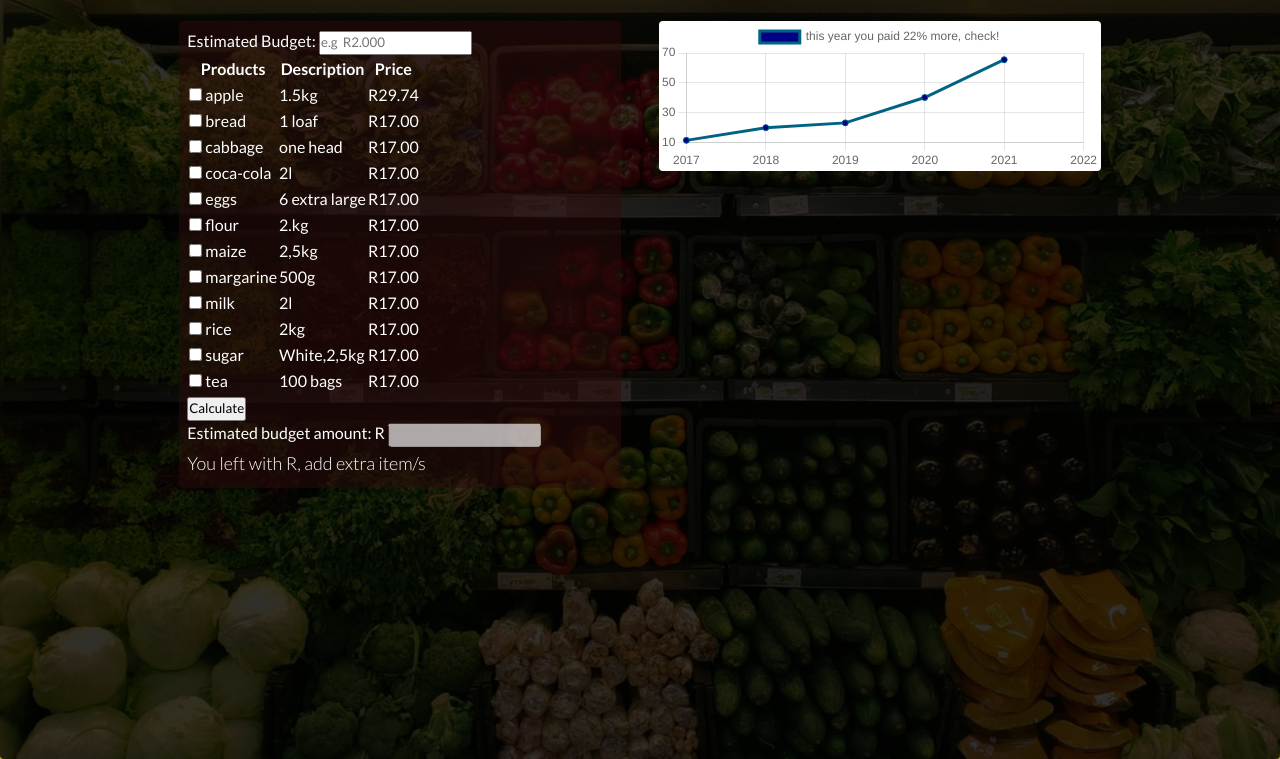
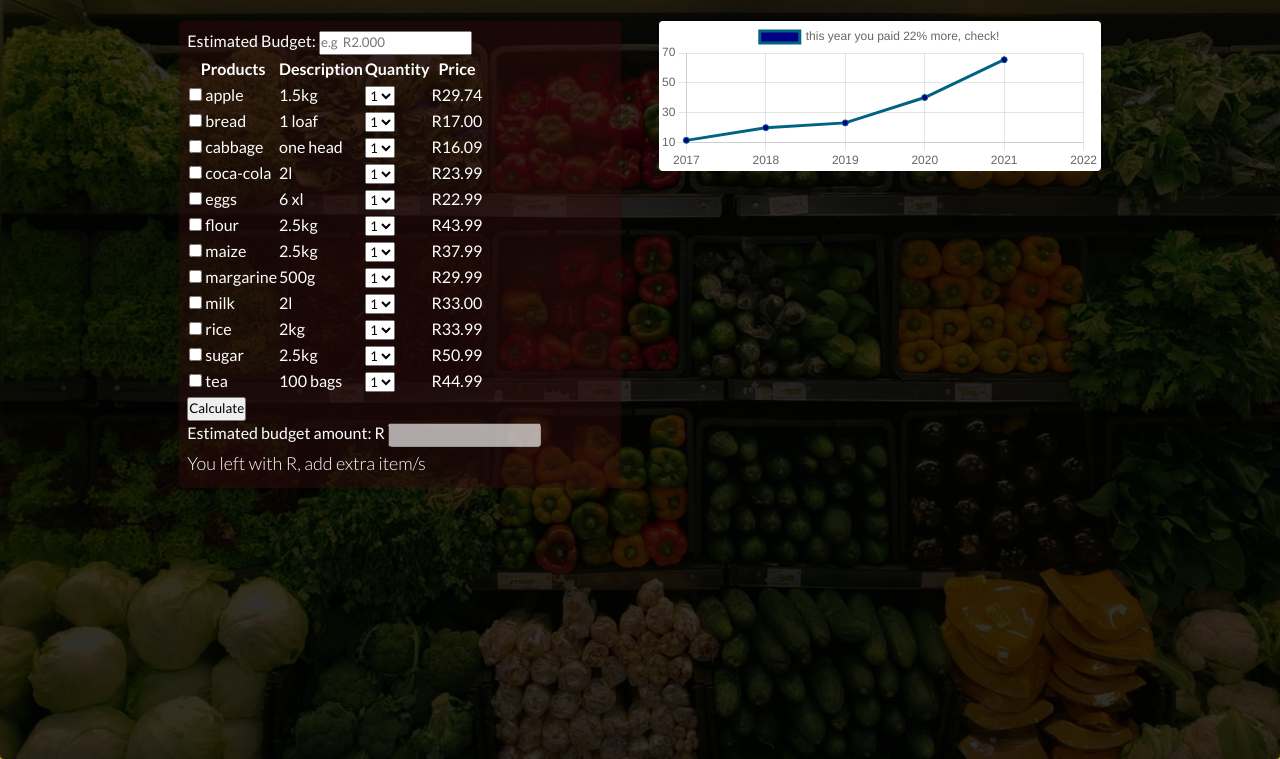
Before and after one commit to AnthonyMogotlane/food-increase-updater, a plain HTML site: page calculate.html in a window 1280 px wide. Shown: the part 41-800 px from the top of the page. Drawn offline with nearby package versions, Linux system fonts and the light colour scheme.

Commit message:
added quantity in our data

```diff
--- a/calculate.html
+++ b/calculate.html
@@ -1,6 +1,5 @@
 <!DOCTYPE html>
 <html lang="en">
-
   <head>
     <meta charset="UTF-8" />
     <meta http-equiv="X-UA-Compatible" content="IE=edge" />
@@ -11,11 +10,13 @@
     <!-- simple-grid css -->
     <link rel="stylesheet" href="css/simple-grid.css" />
     <!-- font-awesome css -->
-  <link rel="stylesheet" href="https://use.fontawesome.com/releases/v5.2.0/css/all.css">
+    <link
+      rel="stylesheet"
+      href="https://use.fontawesome.com/releases/v5.2.0/css/all.css"
+    />
   </head>
 
   <body class="calculate-body">
-
     <!-- nav-bar -->
     <nav>
       <div>
@@ -34,7 +35,13 @@
         <div class="col-6 calculate-content">
           <form>
             <label for="Estimated Budget">Estimated Budget:</label>
-          <input type="text" id="budget" name="estimate-budget" placeholder="e.g  R2.000" require />
+            <input
+              type="text"
+              id="budget"
+              name="estimate-budget"
+              placeholder="e.g  R2.000"
+              require
+            />
           </form>
           <form>
             <table>
@@ -42,20 +49,30 @@
                 <tr>
                   <th>Products</th>
                   <th>Description</th>
+                  <th>Quantity</th>
                   <th>Price</th>
                 </tr>
               </thead>
-            <tbody class="product-calc-container">
-            </tbody>
+              <tbody class="product-calc-container"></tbody>
             </table>
           </form>
           <button type="button" class="calculate-btn">Calculate</button>
           <div class="calculated-budget">
             <form>
-            <label for="Estimated budget amount">Estimated budget amount: R</label>
-            <input type="text" name="estim-price" id="estimPrice" class="estim-price" disabled />
+              <label for="Estimated budget amount"
+                >Estimated budget amount: R</label
+              >
+              <input
+                type="text"
+                name="estim-price"
+                id="estimPrice"
+                class="estim-price"
+                disabled
+              />
             </form>
-          <p>You left with R<span class="remain-cash"></span>, add extra item/s</p>
+            <p>
+              You left with R<span class="remain-cash"></span>, add extra item/s
+            </p>
           </div>
         </div>
         <div class="col-6">
@@ -63,7 +80,6 @@
             <canvas id="myChartTwo"></canvas>
           </div>
         </div>
-
       </div>
     </div>
 
@@ -71,5 +87,4 @@
     <script src="./js/data.js"></script>
     <script src="./js/calculate.dom.js"></script>
   </body>
-
 </html>
--- a/js/calculate.dom.js
+++ b/js/calculate.dom.js
@@ -3,9 +3,7 @@ let tableBody = document.querySelector(".product-calc-container");
 let calculateBtn = document.querySelector(".calculate-btn");
 let budgetAmount = document.querySelector("#budget");
 
-
-for(let data of changedPriceProducts) {
-
+for (let data of changedPriceProducts) {
   let tr = document.createElement("tr");
   tr.innerHTML = `
     <td>
@@ -13,37 +11,44 @@ for(let data of changedPriceProducts) {
     <label for="rice">${data.itemName}</label>
     </td>
     <td>${data.desc}</td>
-    <td>R${data[2022]}</td>`
-    tableBody.appendChild(tr)
+    <td>
+    <select class="qty">
+    <option value="1">1</option>
+    <option value="2">2</option>
+    <option value="3">3</option>
+    </select>
+    </td>
+    <td>R${data[2022]}</td>`;
+  tableBody.appendChild(tr);
 }
 
 let checkbox = document.querySelectorAll(".product-calc");
 let estimatedPrice = document.querySelector(".estim-price");
 let remainCash = document.querySelector(".remain-cash");
-
-
+let quantity = document.querySelectorAll(".qty");
 
 calculateBtn.addEventListener("click", () => {
   let totalPrice = 0;
   let cashLeft = 0;
-    checkbox.forEach(element => {
+  checkbox.forEach((element, k) => {
+    if (element.checked == true) {
+      let qtyTest = 1;
 
-        if(element.checked == true) {
-            totalPrice += Number(element.value);
+      qtyTest = quantity[k].options[quantity[k].selectedIndex].value;
+
+      totalPrice += Number(element.value) * qtyTest;
+      console.log("total", totalPrice);
     }
   });
   console.log(totalPrice.toFixed(2));
 
-    estimatedPrice.setAttribute("placeholder", totalPrice.toFixed(2))
-    console.log(budgetAmount.value)
+  estimatedPrice.setAttribute("placeholder", totalPrice.toFixed(2));
+  console.log(budgetAmount.value);
   cashLeft = budgetAmount.value - totalPrice;
   remainCash.innerHTML = cashLeft.toFixed(2);
+});
 
-})
-
-
-
-const labels = ["2017", "2018", "2019", "2020", "2021","2022"];
+const labels = ["2017", "2018", "2019", "2020", "2021", "2022"];
 
 const data = {
   labels: labels,
@@ -52,13 +57,7 @@ const data = {
       label: "this year you paid 22% more, check!",
       backgroundColor: "rgb(0, 0, 132)",
       borderColor: "rgb(0, 99, 132)",
-      data: [
-       11.5,
-        20.0,
-        23.2,
-        40.2,
-        65.5,
-      ],
+      data: [11.5, 20.0, 23.2, 40.2, 65.5],
     },
   ],
 };
--- a/js/data.js
+++ b/js/data.js
@@ -1,122 +1,122 @@
 let changedPriceProducts = [
   {
-        "itemName": "apple",
-        "desc": "1.5kg",
-        "2017": "21.49",
-        "2018": "24.74",
-        "2019": "28.74",
-        "2020": "27.74",
-        "2021": "28.49",
-        "2022": "29.74"
+    itemName: "apple",
+    desc: "1.5kg",
+    2017: "21.49",
+    2018: "24.74",
+    2019: "28.74",
+    2020: "27.74",
+    2021: "28.49",
+    2022: "29.74",
   },
   {
-        "itemName": "bread",
-        "desc": "1 loaf",
-        "2017": "9.67",
-        "2018": "9.99",
-        "2019": "10.37",
-        "2020": "11.24",
-        "2021": "12.37",
-        "2022": "17.00"
+    itemName: "bread",
+    desc: "1 loaf",
+    2017: "9.67",
+    2018: "9.99",
+    2019: "10.37",
+    2020: "11.24",
+    2021: "12.37",
+    2022: "17.00",
   },
   {
-        "itemName": "cabbage",
-        "desc": "one head",
-        "2017": "14.99",
-        "2018": "13.74",
-        "2019": "16.49",
-        "2020": "17.49",
-        "2021": "14.74",
-        "2022": "17.00"
+    itemName: "cabbage",
+    desc: "one head",
+    2017: "14.99",
+    2018: "13.74",
+    2019: "16.49",
+    2020: "17.49",
+    2021: "14.74",
+    2022: "16.09",
   },
   {
-        "itemName": "coca-cola",
-        "desc": "2l",
-        "2017": "16.11",
-        "2018": "16.69",
-        "2019": "21.99",
-        "2020": "22.12",
-        "2021": "22.62",
-        "2022": "17.00"
+    itemName: "coca-cola",
+    desc: "2l",
+    2017: "16.11",
+    2018: "16.69",
+    2019: "21.99",
+    2020: "22.12",
+    2021: "22.62",
+    2022: "23.99",
   },
   {
-        "itemName": "eggs",
-        "desc": "6 extra large",
-        "2017": "17.99",
-        "2018": "20.61",
-        "2019": "20.24",
-        "2020": "20.49",
-        "2021": "20.12",
-        "2022": "17.00"
+    itemName: "eggs",
+    desc: "6 xl",
+    2017: "17.99",
+    2018: "20.61",
+    2019: "20.24",
+    2020: "20.49",
+    2021: "20.12",
+    2022: "22.99",
   },
   {
-        "itemName": "flour",
-        "desc": "2.kg",
-        "2017": "36.59",
-        "2018": "38.95",
-        "2019": "41.24",
-        "2020": "45.74",
-        "2021": "42.74",
-        "2022": "17.00"
+    itemName: "flour",
+    desc: "2.5kg",
+    2017: "36.59",
+    2018: "38.95",
+    2019: "41.24",
+    2020: "45.74",
+    2021: "42.74",
+    2022: "43.99",
   },
   {
-        "itemName": "maize",
-        "desc": "2,5kg",
-        "2017": "25.48",
-        "2018": "22.24",
-        "2019": "25.49",
-        "2020": "25.49",
-        "2021": "26.49",
-        "2022": "17.00"
+    itemName: "maize",
+    desc: "2.5kg",
+    2017: "25.48",
+    2018: "22.24",
+    2019: "25.49",
+    2020: "25.49",
+    2021: "26.49",
+    2022: "37.99",
   },
   {
-        "itemName": "margarine",
-        "desc": "500g",
-        "2017": "23.99",
-        "2018": "26.61",
-        "2019": "32.24",
-        "2020": "24.99",
-        "2021": "26.49",
-        "2022": "17.00"
+    itemName: "margarine",
+    desc: "500g",
+    2017: "23.99",
+    2018: "26.61",
+    2019: "32.24",
+    2020: "24.99",
+    2021: "26.49",
+    2022: "29.99",
   },
   {
-        "itemName": "milk",
-        "desc": "2l",
-        "2017": "25.23",
-        "2018": "26.68",
-        "2019": "26.23",
-        "2020": "29.49",
-        "2021": "32.24",
-        "2022": "17.00"
+    itemName: "milk",
+    desc: "2l",
+    2017: "25.23",
+    2018: "26.68",
+    2019: "26.23",
+    2020: "29.49",
+    2021: "32.24",
+    2022: "33.00",
   },
   {
-        "itemName": "rice",
-        "desc": "2kg",
-        "2017": "25.73",
-        "2018": "23.53",
-        "2019": "22.97",
-        "2020": "32.24",
-        "2021": "30.49",
-        "2022": "17.00"
+    itemName: "rice",
+    desc: "2kg",
+    2017: "25.73",
+    2018: "23.53",
+    2019: "22.97",
+    2020: "32.24",
+    2021: "30.49",
+    2022: "33.99",
   },
   {
-        "itemName": "sugar",
-        "desc": "White,2,5kg",
-        "2017": "37.73",
-        "2018": "36.64",
-        "2019": "38.49",
-        "2020": "45.74",
-        "2021": "45.74",
-        "2022": "17.00"
+    itemName: "sugar",
+    desc: "2.5kg",
+    2017: "37.73",
+    2018: "36.64",
+    2019: "38.49",
+    2020: "45.74",
+    2021: "45.74",
+    2022: "50.99",
   },
   {
-        "itemName": "tea",
-        "desc": "100 bags",
-        "2017": "20.60",
-        "2018": "30.64",
-        "2019": "28.74",
-        "2020": "33.24",
-        "2021": "32.49",
-        "2022": "17.00"
+    itemName: "tea",
+    desc: "100 bags",
+    2017: "20.60",
+    2018: "30.64",
+    2019: "28.74",
+    2020: "33.24",
+    2021: "32.49",
+    2022: "44.99",
   },
-]
+];
--- a/js/price-checker.dom.js
+++ b/js/price-checker.dom.js
@@ -2,7 +2,6 @@
 let dropdown = document.querySelector(".food-items");
 let canvasContainer = document.querySelector(".canvas-container");
 let canvasChart = document.querySelector("#myChart");
-
 
 //instance of PriceChecker function
 let test = PriceChecker();
@@ -18,10 +17,10 @@ dropdown.addEventListener("change", (e) => {
 
   //remove and create canvas element
   canvasChart.remove();
-  canvasContainer.innerHTML = `<canvas id="myChart"></canvas>`
+  canvasContainer.innerHTML = `<canvas id="myChart"></canvas>`;
 
   //product graph set up
-  const labels = ["2017", "2018", "2019", "2020", "2021"];
+  const labels = ["2017", "2018", "2019", "2020", "2021", "2022"];
 
   const data = {
     labels: labels,
@@ -36,6 +35,7 @@ dropdown.addEventListener("change", (e) => {
           theObj[2019],
           theObj[2020],
           theObj[2021],
+          theObj[2022],
         ],
       },
     ],
```
Lines whose indentation alone changed are shown as unchanged.
